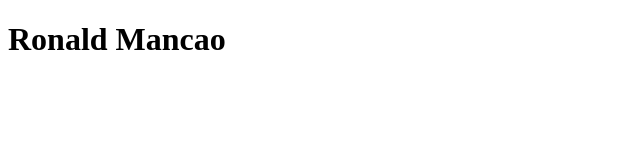
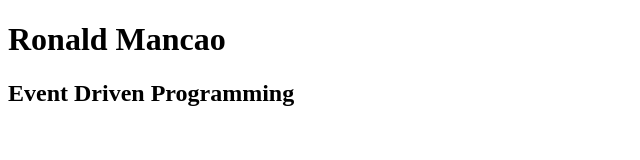
Before and after one commit to rmancao/html-test, a plain HTML site: page index.html in a window 1280 px wide. Shown: the whole page, without its empty margins (0-640 px from the left). Drawn offline with Linux system fonts and the light colour scheme.

Commit message:
added h2

```diff
--- a/index.html
+++ b/index.html
@@ -7,5 +7,6 @@
 </head>
 <body>
     <h1>Ronald Mancao</h1>
+    <h2>Event Driven Programming</h2>
 </body>
 </html>
```
